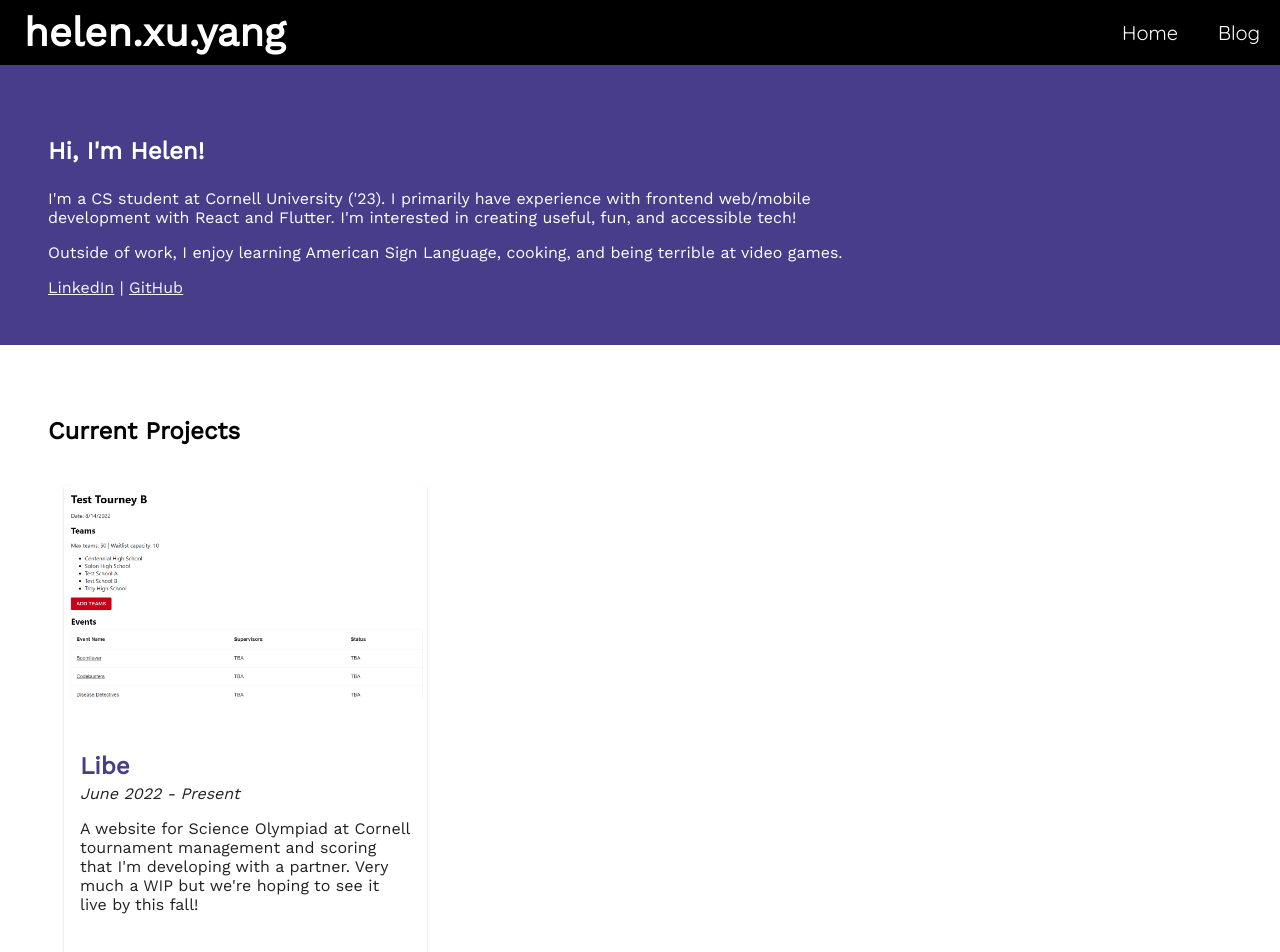
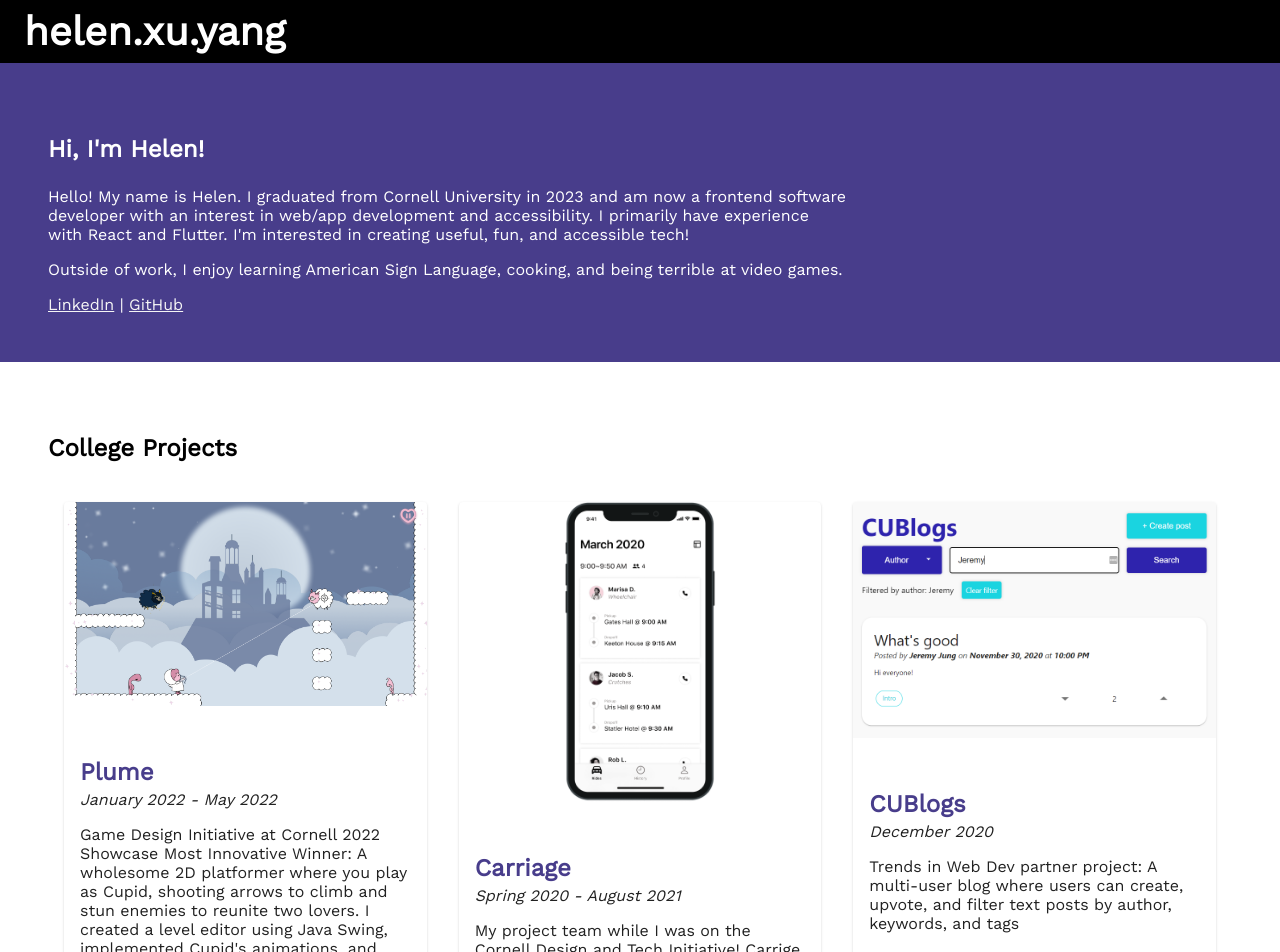
Before and after one commit to helenxuyang/helenxuyang.github.io, a React (Create React App) app: page / in a window 1280 px wide. Shown: the top 952 px of the page. Built offline with nearby package versions, Linux system fonts and the light colour scheme.

Commit message:
Update about after graduating, remove Libe and blog for now

```diff
--- a/package.json
+++ b/package.json
@@ -20,7 +20,7 @@
     "react-bootstrap": "^1.4.0",
     "react-dom": "^17.0.1",
     "react-router-dom": "^5.2.0",
-    "react-scripts": "4.0.1",
+    "react-scripts": "^5.0.1",
     "react-use-precision-timer": "^3.1.3",
     "save-dev": "^0.0.1-security",
     "typescript": "^4.0.3",
--- a/src/AdventProjects.tsx
+++ b/src/AdventProjects.tsx
@@ -4,11 +4,9 @@ import PomodoroTimer from "./PomodoroTimer";
 function AdventProjects() {
   return (
     <div id="advent-projects">
-      <h2>Winter Break React Practice</h2>
-      <p>December 2022</p>
+      <h2>React Practice</h2>
       <p>
-        I wanted to get some practice with React over winter break, so here's
-        some mini projects inspired by the{" "}
+        Here's some mini projects inspired by the{" "}
         <a href="https://www.adventofjs.com/">Advent of JS</a>!
       </p>
       <h3>Pomodoro Timer</h3>
--- a/src/App.tsx
+++ b/src/App.tsx
@@ -2,7 +2,7 @@ import "./App.css";
 import Navigation from "./Navigation";
 import { Switch, Route, BrowserRouter as Router } from "react-router-dom";
 import Home from "./Home";
-import Blog from "./Blog";
+// import Blog from "./Blog";
 
 function App() {
   return (
@@ -10,9 +10,9 @@ function App() {
       <Router>
         <Navigation />
         <Switch>
-          <Route path="/blog">
+          {/* <Route path="/blog">
             <Blog />
-          </Route>
+          </Route> */}
           <Route path="/">
             <Home />
           </Route>
--- a/src/Home.tsx
+++ b/src/Home.tsx
@@ -8,9 +8,7 @@ const Home = () => {
         <div id="home-intro-text">
           <p className="intro-title">Hi, I'm Helen!</p>
           <p>
-            I'm a CS student at Cornell University ('23). I primarily have
-            experience with frontend web/mobile development with React and
-            Flutter. I'm interested in creating useful, fun, and accessible
+            Hello! My name is Helen. I graduated from Cornell University in 2023 and am now a frontend software developer with an interest in web/app development and accessibility. I primarily have experience with React and Flutter. I'm interested in creating useful, fun, and accessible
             tech!
           </p>
           <p>
--- a/src/Navigation.tsx
+++ b/src/Navigation.tsx
@@ -5,14 +5,14 @@ const Navigation = () => {
   return (
     <nav className="navbar">
       <h1>helen.xu.yang</h1>
-      <ul>
+      {/* <ul>
         <li>
           <Link to="/">Home</Link>
         </li>
         <li>
           <Link to="/blog">Blog</Link>
         </li>
-      </ul>
+      </ul> */}
     </nav>
   );
 };
--- a/src/Projects.tsx
+++ b/src/Projects.tsx
@@ -1,5 +1,4 @@
 import {
-  currentProjects,
   collegeProjects,
   hackathonProjects,
   personalProjects,
@@ -11,8 +10,7 @@ import React from "react";
 const Projects = () => {
   return (
     <div id="projects" className="home-section">
-      <ProjectCardGrid title="Current Projects" projects={currentProjects} />
-      <ProjectCardGrid title="School Projects" projects={collegeProjects} />
+      <ProjectCardGrid title="College Projects" projects={collegeProjects} />
       <ProjectCardGrid
         title="Hackathon Projects"
         projects={hackathonProjects}
--- a/src/projectLists.ts
+++ b/src/projectLists.ts
@@ -10,22 +10,11 @@ import thirstyPreview from './images/preview_thirsty.png';
 import blogsPreview from './images/preview_blogs.png';
 import letquizPreview from './images/preview_letquiz.png';
 import scribePreview from './images/preview_scribe.jpg';
-import libePreview from './images/preview_libe.png';
 import plumePreview from './images/preview_plume.png';
 import linkedPreview from './images/preview_linked.png';
 import shefPreview from './images/preview_shef.png';
 
 import { Project } from './types';
-
-export const currentProjects: Project[] = [
-    {
-      name: "Libe",
-      description: "A website for Science Olympiad at Cornell tournament management and scoring that I'm developing with a partner. Very much a WIP but we're hoping to see it live by this fall!",
-      date: "June 2022 - Present",
-      image: libePreview,
-      altText: "Homepage for a tournament showing teams and events",
-    }
-  ];
 
 export const collegeProjects: Project[] = [
   {
```
Also changed, not shown: 1 other file (tests, documents, lock files or other folders). Lines whose indentation alone changed are shown as unchanged.
